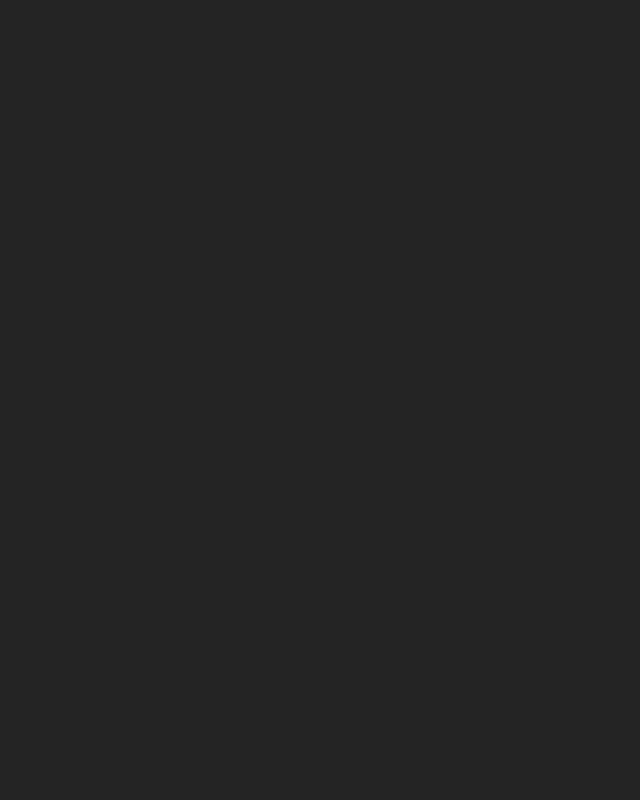
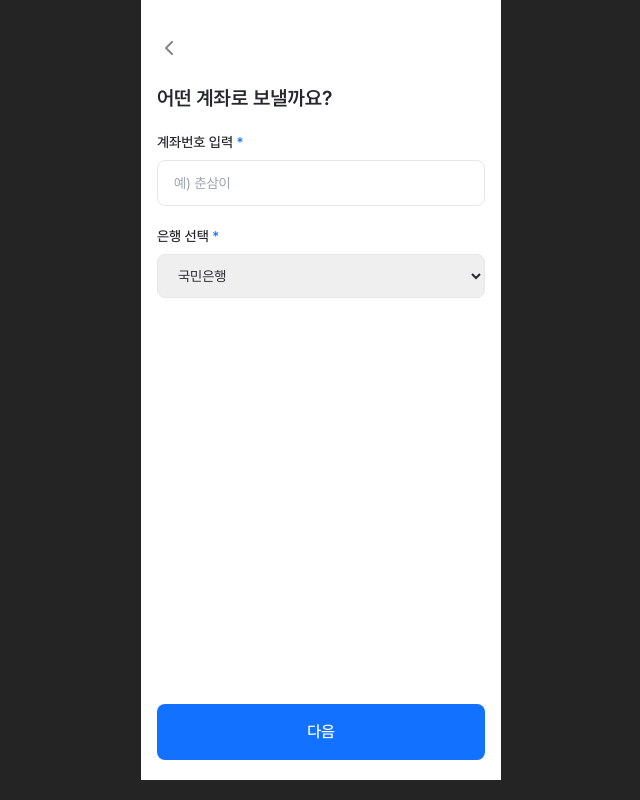
Before and after one commit to Team-Daengnyang/moneynyang-client, a React (Vite) app: page /pay in a window 1280 px wide. Before the commit this address had no page. Shown: the whole page, without its empty margins (319-959 px from the left). Built offline with nearby package versions, Linux system fonts and the light colour scheme.

Commit message:
[FEAT] 송금 페이지 완료
송금 페이지 완료 및 메인화면, 성공 화면 수정

```diff
--- a/src/App.tsx
+++ b/src/App.tsx
@@ -5,6 +5,7 @@ import { Main } from "./pages/Main";
 import { Navbar } from "./components/Navbar";
 import { Mypage } from "./pages/Mypage/Mypage";
 import SignupPages from "./routes/SignupPages";
+import PaymentPages from "./routes/PaymentPages";
 
 function App() {
   const location = useLocation();
@@ -19,6 +20,7 @@ function App() {
           <Route path="/login" element={<Login />} />
           <Route path="/invest/*" element={<InvestPetPages />} />
           <Route path="/signup/*" element={<SignupPages />} />
+          <Route path="/pay/*" element={<PaymentPages />} />
         </Routes>
         {location.pathname == "/" || location.pathname == "/mypage" ? (
           <Navbar />
--- a/src/components/Navbar/index.tsx
+++ b/src/components/Navbar/index.tsx
@@ -27,7 +27,7 @@ export const Navbar = () => {
       <div
         className="text-center"
         style={{ cursor: "pointer" }}
-        onClick={() => navigate("/")}
+        onClick={() => navigate("/pay")}
       >
         <div className="grid place-items-center">
           <div className="absolute bottom-8 rounded-full p-4 bg-gradient-to-b from-[#FFC436] to-[#FFAF36] z-10">
--- a/src/pages/Main/index.tsx
+++ b/src/pages/Main/index.tsx
@@ -94,7 +94,13 @@ export const Main = () => {
             </div>
           </div>
           {/* 분석 페이지 */}
-          <div className="border rounded-lg px-3 py-5 flex justify-between place-items-center">
+          <div
+            className="border rounded-lg px-3 py-5 flex justify-between place-items-center"
+            style={{ cursor: "pointer" }}
+            onClick={() => {
+              navigate("/invest/totalSpent");
+            }}
+          >
             <div className="flex space-x-3 place-items-center">
               <img
                 src="src/assets/Main/moneyBag.png"
@@ -107,15 +113,7 @@ export const Main = () => {
                 썼을까?
               </p>
             </div>
-            <img
-              src="src/assets/rightAngle.png"
-              alt=""
-              className="w-5"
-              style={{ cursor: "pointer" }}
-              onClick={() => {
-                navigate("/invest/totalSpent");
-              }}
-            />
+            <img src="src/assets/rightAngle.png" alt="" className="w-5" />
           </div>
         </div>
       </div>
--- /dev/null
+++ b/src/pages/Payment/PayComplete.tsx
@@ -0,0 +1,29 @@
+import { useEffect } from "react";
+import { useNavigate } from "react-router-dom";
+
+export const PayComplete = () => {
+  const navigate = useNavigate();
+  useEffect(() => {
+    setTimeout(() => {
+      navigate("/");
+    }, 3000);
+  }, []);
+  return (
+    <div className="h-full flex flex-col justify-center pt-6 px-4 bg-main-color text-center space-y-5">
+      <div className="flex place-content-center">
+        <img
+          src={`${
+            import.meta.env.VITE_PUBLIC_URL
+          }/src/assets/Main/blueCheck.png`}
+          alt=""
+          className="w-[60px]"
+        />
+      </div>
+      <div className="space-y-3 mb-16">
+        <p className="text-white font-medium text-xl">
+          김수영에게 <br /> 50,000원을 보냈어요
+        </p>
+      </div>
+    </div>
+  );
+};
--- /dev/null
+++ b/src/pages/Payment/PayMoney.tsx
@@ -0,0 +1,37 @@
+import { Button } from "../../components/Button";
+import { TopBar } from "../../components/Topbar";
+
+export const PayMoney = () => {
+  return (
+    <div className="h-full pt-6 px-4 bg-white flex flex-col justify-between">
+      <div>
+        <TopBar title={""} skip={""} />
+        <div className="space-y-8">
+          <div className="space-y-1">
+            <p className="text-lg font-semibold">
+              내 신한은행 통장
+              <span className=" font-medium text-base">에서</span>
+            </p>
+            <p className="text-gray-400 text-sm">잔액: 368,230원</p>
+          </div>
+          <div className="space-y-1">
+            <p className="text-lg font-semibold">
+              김수영
+              <span className="font-medium text-base">님에게</span>
+            </p>
+            <p className="text-gray-400 text-sm">신한 1234567899</p>
+          </div>
+        </div>
+        {/* 계좌 번호 */}
+        <div className="mt-14">
+          <input
+            type="text"
+            placeholder="얼마를 보낼까요?"
+            className="border rounded-lg px-4 py-3 w-full text-lg"
+          />
+        </div>
+      </div>
+      <Button text={"다음"} link={"/pay/success"}></Button>
+    </div>
+  );
+};
--- /dev/null
+++ b/src/pages/Payment/Payment.tsx
@@ -0,0 +1,56 @@
+import { Button } from "../../components/Button";
+import { TopBar } from "../../components/Topbar";
+
+export const Payment = () => {
+  const banks = [
+    "국민은행",
+    "신한은행",
+    "우리은행",
+    "하나은행",
+    "농협은행",
+    "기업은행",
+    "SC제일은행",
+    "케이뱅크",
+    "토스뱅크",
+    "부산은행",
+    "대구은행",
+    "광주은행",
+    "전북은행",
+    "제주은행",
+  ];
+  return (
+    <div className="h-full pt-6 px-4 bg-white flex flex-col justify-between">
+      <div>
+        <TopBar title={""} skip={""} />
+        <p className="text-xl font-semibold mb-5">어떤 계좌로 보낼까요?</p>
+        <div className="space-y-5">
+          {/* 계좌 번호 */}
+          <div className="space-y-2">
+            <label htmlFor="" className="block font-medium text-sm">
+              계좌번호 입력 <span className="text-main-color">*</span>
+            </label>
+            <input
+              type="text"
+              placeholder="예) 춘삼이"
+              className="border rounded-lg px-4 py-3 w-full text-sm"
+            />
+          </div>
+          {/* 은행 선택 */}
+          <div className="space-y-2">
+            <label htmlFor="" className="block font-medium text-sm">
+              은행 선택 <span className="text-main-color">*</span>
+            </label>
+            <select className="border rounded-lg px-4 py-3 w-full text-sm">
+              {banks.map((bank, index) => (
+                <option key={index} value={bank}>
+                  {bank}
+                </option>
+              ))}
+            </select>
+          </div>
+        </div>
+      </div>
+      <Button text={"다음"} link={"/pay/money"}></Button>
+    </div>
+  );
+};
--- a/src/pages/Signup/AnimalCheck.tsx
+++ b/src/pages/Signup/AnimalCheck.tsx
@@ -1,22 +1,9 @@
 // import { useNavigate } from "react-router-dom";
+import { useNavigate } from "react-router-dom";
 import { TopBar } from "../../components/Topbar";
 
 export const AnimalCheck = () => {
-  //   const navigate = useNavigate();
-  const openAndClosePage = (): void => {
-    // 새 페이지 열기
-    const newWindow: Window | null = window.open("/signup/success"); // 여기에 열고 싶은 페이지의 URL을 입력하세요.
-
-    if (newWindow) {
-      // 3초 후에 새 페이지 닫기 및 메인 화면으로 이동
-      setTimeout((): void => {
-        newWindow.close(); // 새 페이지 닫기
-        window.location.href = "/"; // 메인 화면으로 이동 (여기에 메인 페이지의 URL을 입력하세요)
-      }, 2500); // 3000ms = 3초
-    } else {
-      console.error("새 창을 열 수 없습니다. 팝업 차단기를 확인하세요.");
-    }
-  };
+  const navigate = useNavigate();
 
   return (
     <div className="h-full pt-6 px-4 bg-white flex flex-col justify-between">
@@ -56,7 +43,9 @@ export const AnimalCheck = () => {
       </div>
       <button
         className="py-4 my-5 bg-main-color text-center text-white font-medium block rounded-lg"
-        onClick={openAndClosePage}
+        onClick={() => {
+          navigate("/signup/success");
+        }}
       >
         확인 완료
       </button>
--- a/src/pages/Signup/SignupSuccess.tsx
+++ b/src/pages/Signup/SignupSuccess.tsx
@@ -1,4 +1,14 @@
+import { useEffect } from "react";
+import { useNavigate } from "react-router-dom";
+
 export const SignupSuccess = () => {
+  const navigate = useNavigate();
+  useEffect(() => {
+    setTimeout(() => {
+      navigate("/");
+    }, 3000);
+  }, []);
+
   return (
     <div className="h-full flex flex-col justify-center pt-6 px-4 bg-main-color text-center">
       <div className="space-y-3 mb-16">
--- /dev/null
+++ b/src/routes/PaymentPages.tsx
@@ -0,0 +1,18 @@
+import { Route, Routes } from "react-router-dom";
+import { Payment } from "../pages/Payment/Payment";
+import { PayComplete } from "../pages/Payment/PayComplete";
+import { PayMoney } from "../pages/Payment/PayMoney";
+
+const PaymentPages = () => {
+  return (
+    <div className="w-[360px] h-[780px] relative">
+      <Routes>
+        <Route path="/" element={<Payment />} />
+        <Route path="/money" element={<PayMoney />} />
+        <Route path="/success" element={<PayComplete />} />
+      </Routes>
+    </div>
+  );
+};
+
+export default PaymentPages;
```
Also changed, not shown: src/pages/Signup/AnimalInfo.tsx (+12 -13 lines), src/assets/Main/blueCheck.png (added).
